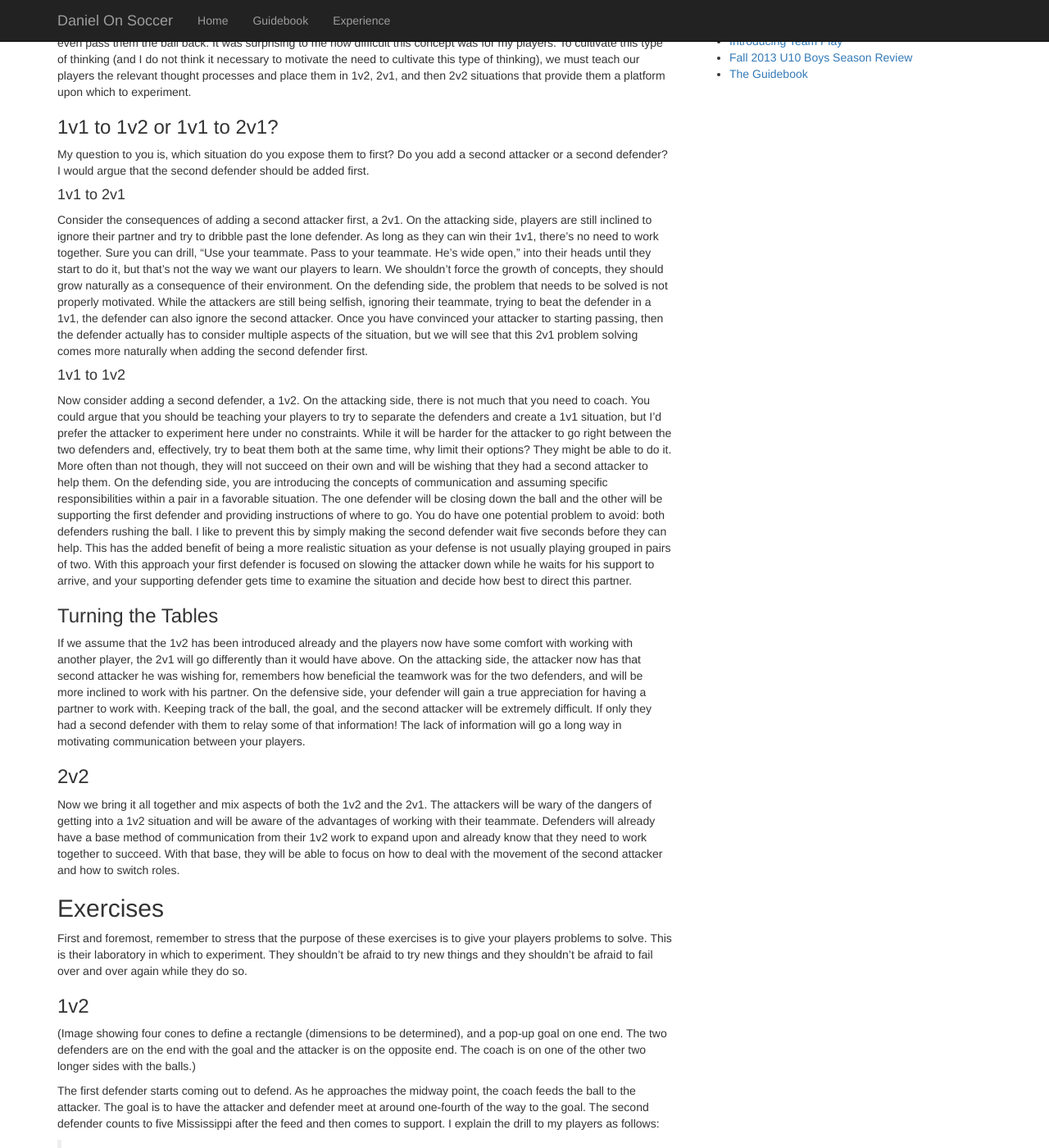
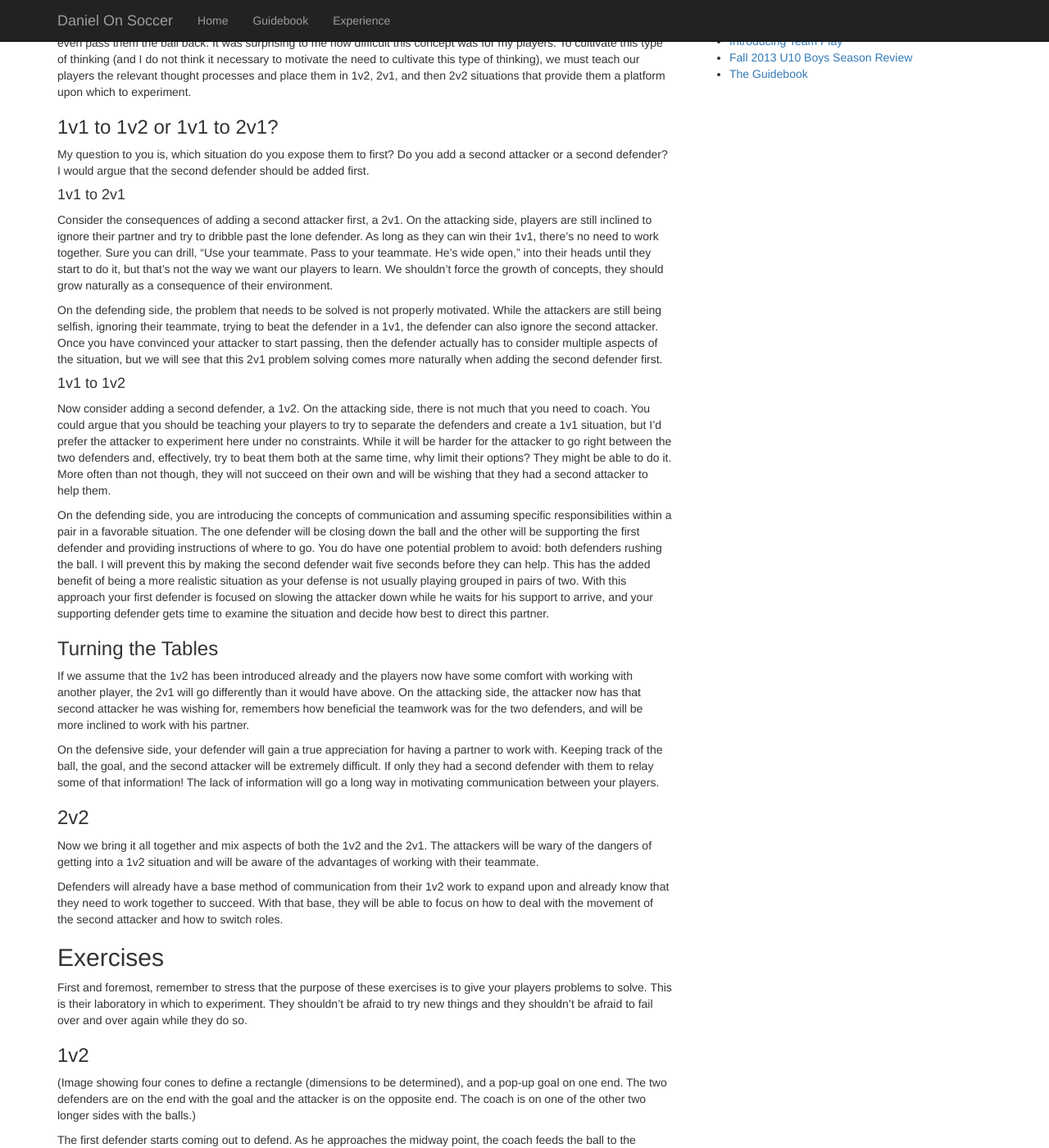
Before and after one commit to danielhertenstein/Soccer-Website, a Jekyll site: the page built from _posts/2014-01-12-introducing-team-play.md, in a window 1280 px wide and 1400 px high, scrolled down 349 px. Shown: the whole window at 82% size. Built offline with Jekyll 4.4.1, drawn with Linux system fonts in a browser that asks for light colours; nearby versions of some CDN libraries; some of the changed text lies outside the part shown.

Commit message:
Edits introducing team play post to correct format.

```diff
--- a/_posts/2014-01-12-introducing-team-play.md
+++ b/_posts/2014-01-12-introducing-team-play.md
@@ -2,43 +2,65 @@
 layout: post
 title: Introducing Team Play
 ---
-<p class="lead">This post discusses how to introduce 1v2s, 2v1s, and 2v2s to youth players. It begins with the theory behind the progression, and then presents the associated exercises with details regarding how I present the topics to the players.</p>
+<p class="lead">This post discusses how to introduce 1v2s, 2v1s, and 2v2s to youth players. It begins with the theory behind the progression, and then presents the associated exercises with details regarding how I will present the topics to the players.</p>
+
 ##Theory
 At a certain age, and at the moment I’m led to believe that this age is 8/9 (how nicely that fits into my U10 coaching position), players begin to migrate from an egocentric view of the game to a team based view of the game. They begin to comprehend that they can work together to achieve greater success. Instead of dribbling down the length of the field themselves, they can pass the ball to a teammate who is in a better position than they are, and that teammate might even pass them the ball back. It was surprising to me how difficult this concept was for my players. To cultivate this type of thinking (and I do not think it necessary to motivate the need to cultivate this type of thinking), we must teach our players the relevant thought processes and place them in 1v2, 2v1, and then 2v2 situations that provide them a platform upon which to experiment.
+
 ###1v1 to 1v2 or 1v1 to 2v1?
 My question to you is, which situation do you expose them to first? Do you add a second attacker or a second defender? I would argue that the second defender should be added first.
+
 ####1v1 to 2v1
 Consider the consequences of adding a second attacker first, a 2v1. On the attacking side, players are still inclined to ignore their partner and try to dribble past the lone defender. As long as they can win their 1v1, there’s no need to work together. Sure you can drill, “Use your teammate. Pass to your teammate. He’s wide open,” into their heads until they start to do it, but that’s not the way we want our players to learn. We shouldn’t force the growth of concepts, they should grow naturally as a consequence of their environment.
-On the defending side, the problem that needs to be solved is not properly motivated. While the attackers are still being selfish, ignoring their teammate, trying to beat the defender in a 1v1, the defender can also ignore the second attacker. Once you have convinced your attacker to starting passing, then the defender actually has to consider multiple aspects of the situation, but we will see that this 2v1 problem solving comes more naturally when adding the second defender first.
+
+On the defending side, the problem that needs to be solved is not properly motivated. While the attackers are still being selfish, ignoring their teammate, trying to beat the defender in a 1v1, the defender can also ignore the second attacker. Once you have convinced your attacker to start passing, then the defender actually has to consider multiple aspects of the situation, but we will see that this 2v1 problem solving comes more naturally when adding the second defender first.
+
 ####1v1 to 1v2
 Now consider adding a second defender, a 1v2. On the attacking side, there is not much that you need to coach. You could argue that you should be teaching your players to try to separate the defenders and create a 1v1 situation, but I’d prefer the attacker to experiment here under no constraints. While it will be harder for the attacker to go right between the two defenders and, effectively, try to beat them both at the same time, why limit their options? They might be able to do it. More often than not though, they will not succeed on their own and will be wishing that they had a second attacker to help them.
-On the defending side, you are introducing the concepts of communication and assuming specific responsibilities within a pair in a favorable situation. The one defender will be closing down the ball and the other will be supporting the first defender and providing instructions of where to go. You do have one potential problem to avoid: both defenders rushing the ball. I like to prevent this by simply making the second defender wait five seconds before they can help. This has the added benefit of being a more realistic situation as your defense is not usually playing grouped in pairs of two. With this approach your first defender is focused on slowing the attacker down while he waits for his support to arrive, and your supporting defender gets time to examine the situation and decide how best to direct this partner.
+
+On the defending side, you are introducing the concepts of communication and assuming specific responsibilities within a pair in a favorable situation. The one defender will be closing down the ball and the other will be supporting the first defender and providing instructions of where to go. You do have one potential problem to avoid: both defenders rushing the ball. I will prevent this by making the second defender wait five seconds before they can help. This has the added benefit of being a more realistic situation as your defense is not usually playing grouped in pairs of two. With this approach your first defender is focused on slowing the attacker down while he waits for his support to arrive, and your supporting defender gets time to examine the situation and decide how best to direct this partner.
+
 ###Turning the Tables
 If we assume that the 1v2 has been introduced already and the players now have some comfort with working with another player, the 2v1 will go differently than it would have above. On the attacking side, the attacker now has that second attacker he was wishing for, remembers how beneficial the teamwork was for the two defenders, and will be more inclined to work with his partner.
+
 On the defensive side, your defender will gain a true appreciation for having a partner to work with. Keeping track of the ball, the goal, and the second attacker will be extremely difficult. If only they had a second defender with them to relay some of that information! The lack of information will go a long way in motivating communication between your players.
+
 ###2v2
 Now we bring it all together and mix aspects of both the 1v2 and the 2v1. The attackers will be wary of the dangers of getting into a 1v2 situation and will be aware of the advantages of working with their teammate.
+
 Defenders will already have a base method of communication from their 1v2 work to expand upon and already know that they need to work together to succeed. With that base, they will be able to focus on how to deal with the movement of the second attacker and how to switch roles.
+
 ##Exercises
 First and foremost, remember to stress that the purpose of these exercises is to give your players problems to solve. This is their laboratory in which to experiment. They shouldn’t be afraid to try new things and they shouldn’t be afraid to fail over and over again while they do so.
+
 ###1v2
 (Image showing four cones to define a rectangle (dimensions to be determined), and a pop-up goal on one end. The two defenders are on the end with the goal and the attacker is on the opposite end. The coach is on one of the other two longer sides with the balls.)
 
-The first defender starts coming out to defend. As he approaches the midway point, the coach feeds the ball to the attacker. The goal is to have the attacker and defender meet at around one-fourth of the way to the goal. The second defender counts to five Mississippi after the feed and then comes to support. I explain the drill to my players as follows:
+The first defender starts coming out to defend. As he approaches the midway point, the coach feeds the ball to the attacker. The goal is to have the attacker and defender meet at around one-fourth of the way to the goal. The second defender counts to five Mississippi after the feed and then comes to support. I will explain the drill to my players as follows:
+
 >“Defense is always easier when you have an extra defender. If you try to steal the ball by yourself and miss, the attacker runs free straight to goal. Instead, slow your opponent down until help arrives. When we do this exercise, one of you will start defending by themselves. As you come out to defend, yell “I got ball!” to let your partner know that you’re defending the player with the ball. Lead the attacker off to the side and away from goal; don’t try to steal the ball immediately. Turn your body in the direction you want him to go and always be blocking the goal. Your partner will count to five Mississippi and then come help you. The support player will be talking to the defender the whole time, telling him where he is and what the defender should do. The support player should say things like, “I’m on your left!” or, “Force him right!” Once you have your support find the right time to steal the ball (see: 1v1 Training (TODO:1v1 Training)). If you fail, your support is there to back you up.”
+
 ###2v1
 (Image showing four cones to define a rectangle (dimensions to be determined), and a pop-up goal on one end. One defender is on the end with the goal and the two attackers are on the opposite end. The coach is on one of the other two longer sides with the balls.)
 
 The defender starts coming out to defend. As he approaches the midway point, the coach feeds the ball to one of the attackers. The goal is to have the attackers and defender meet at around one-fourth of the way to the goal.
-When I present this exercise I start by talking about the attackers to motivate the teamwork aspect:
+
+When I present this exercise I will start by talking about the attackers to motivate the teamwork aspect:
+
 >“Remember how difficult it was to play against two defenders on your own? Now you have someone to pass to and one less defender. Work together, be creative, and make the defender run back and forth. As the supporting attacker, point to where you want your pass to go. If you want it at your feet, point to your feet. If you want it out in front, point out in front.”
-On the defensive side, you want to direct your defender to do two things. Firstly, they need to block the goal. That will always be the most important thing. Secondarily, he must also try to prevent the two attackers from working together. At first, it will be difficult for them to do both things at once, so make the second objective easier. I prompt my defenders with:
+
+On the defensive side, you want to direct your defender to do two things. Firstly, they need to block the goal. That will always be the most important thing. Secondarily, he must also try to prevent the two attackers from working together. At first, it will be difficult for them to do both things at once, so make the second objective easier. I will prompt my defenders with:
+
 >“Defender, now you have two players to worry about and no support. Your first priority is always to prevent a shot on goal. But, you also need to be ready for the attacker to pass to his partner. So, work on keeping track of the location of the goal and the position of the attacker without the ball at all times. Constantly ask yourself, ‘Where is the goal? Where is the other attacker?’”
+
 By prompting the defender to think about only his location, he has freedom to experiment. Also, with your defender by himself, he will be missing his support; he will gain a better appreciation of having that defensive partner. By forcing him to think about both attackers while alone, it will be easier to do so when with a partner.
+
 If the defenders get discouraged, remind them that this is supposed to be hard for them. They should experiment with their positioning and figure out what works best.
+
 ###2v2
 (Image showing four cones to define a rectangle (dimensions to be determined), and a pop-up goal on one end. Two defenders are on the end with the goal and the two attackers are on the opposite end. The coach is on one of the other two longer sides with the balls.)
 
 This time, the defenders come out at the same time as the feed. This is to force the defenders to decide who “has ball”.
-I prompt my players as follows:
->“Attackers, don’t get caught in a 1v2. You remember how difficult that was. If both defenders are defending you that means there is no one defending your partner. Continue to point to where you want your passes. Defenders, how should you position yourself as the supporting defender? That’s the main problem for you to solve. You still need to support your partner, but you also need to be ready to defend the other attacker if the ball is passed to him. And if the ball is passed, you need to switch roles. Make sure you are talking to each other. Shout, ‘I got ball!’ when you are taking ball. Shout, ‘Force him left!’ when your partner to force the attacker to go to the left. Shout, ‘Switch!’ when a pass is played and you are switching roles.”
+I will prompt my players as follows:
+
+>“Attackers, don’t get caught in a 1v2. You remember how difficult that was. If both defenders are defending you that means there is no one defending your partner. Continue to point to where you want your passes. Defenders, how should you position yourself as the supporting defender? That’s the main problem for you to solve. You still need to support your partner, but you also need to be ready to defend the other attacker if the ball is passed to him. And if the ball is passed, you need to switch roles. Make sure you are talking to each other. Shout, ‘I got ball!’ when you are taking ball. Shout, ‘Force him left!’ when you want your partner to force the attacker to go to the left. Shout, ‘Switch!’ when a pass is played and you are switching roles.”
```
